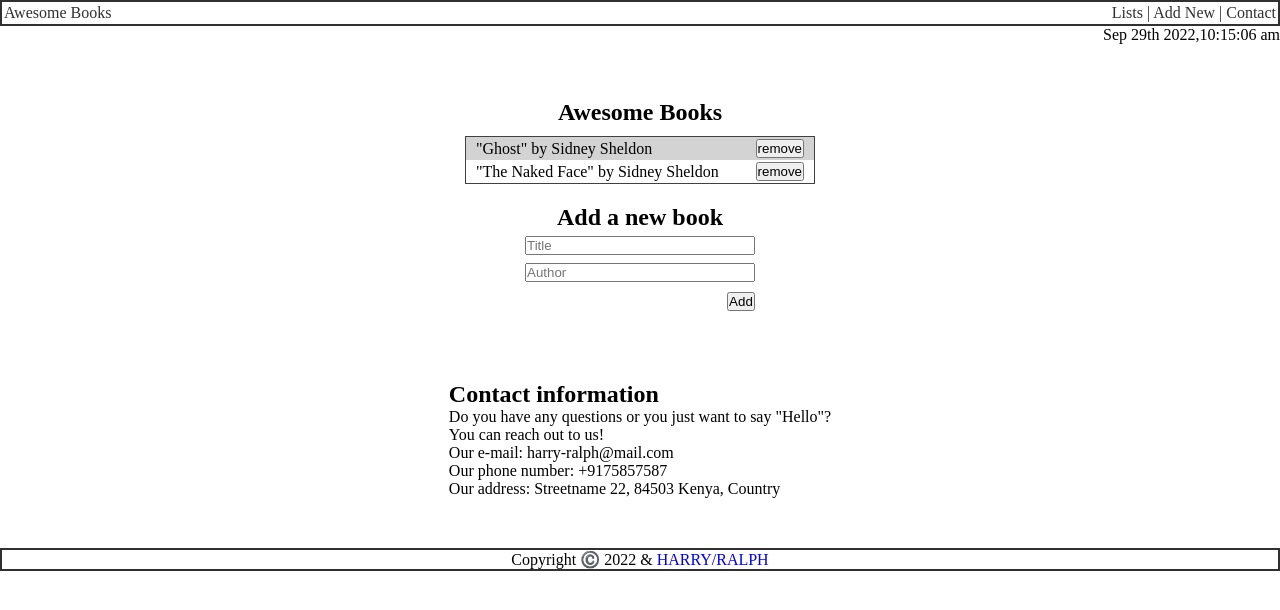
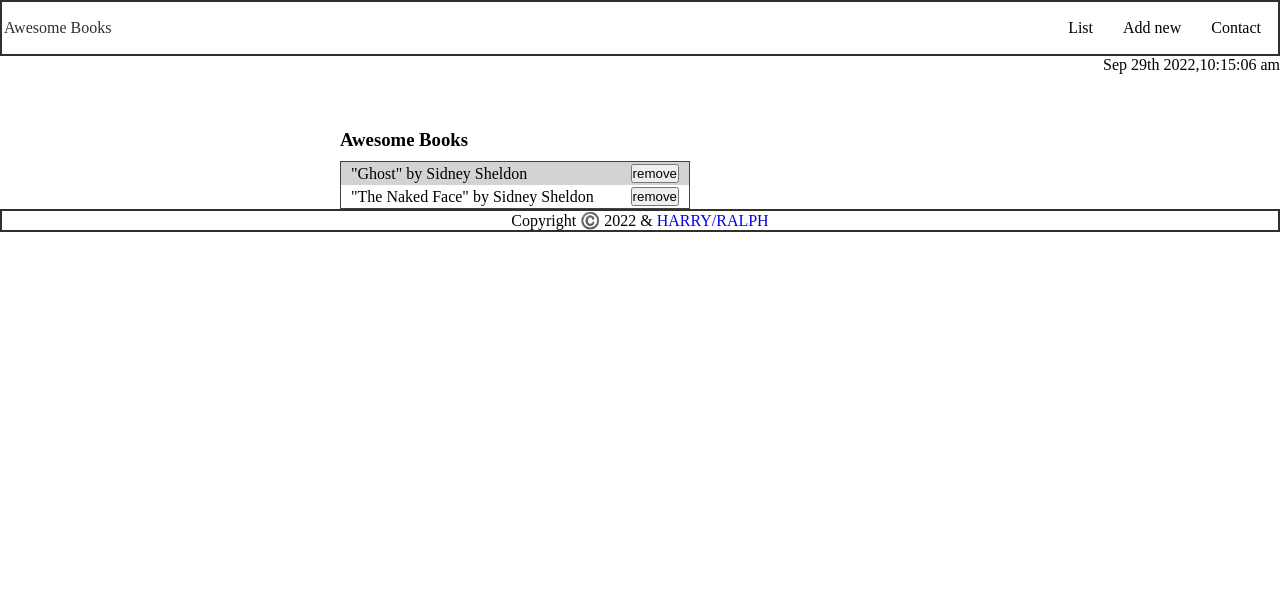
Before and after one commit to eerapheal/Ralph-Harry-book, a website: page index.html in a window 1280 px wide. Drawn offline with Linux system fonts and the light colour scheme.

Commit message:
Add page switcher

```diff
--- a/book.js
+++ b/book.js
@@ -76,7 +76,6 @@ document.addEventListener('DOMContentLoaded', () => {
   allLibrary.getLocalStorage();
 });
 
-
 const time = document.querySelector('.time');
 const date = document.querySelector('.date');
 
@@ -139,3 +138,27 @@ setInterval(() => {
   time.textContent = formatTime(today);
   date.textContent = formatDate(today);
 }, 1000);
+
+function SwitchPage(pageId) {
+  const currentPage = document.querySelector('.pages .page.is-active');
+  currentPage.classList.remove('is-active');
+
+  const nextPage = document.querySelector(`.pages .page[data-page="${pageId}"]`);
+  nextPage.classList.add('is-active');
+}
+
+window.onload = () => {
+  const tabSwitchers = document.querySelectorAll('[data-switcher]');
+
+  for (let i = 0; i < tabSwitchers.length; i += 1) {
+    const tabSwitcher = tabSwitchers[i];
+    const pageId = tabSwitcher.dataset.tab;
+
+    tabSwitcher.addEventListener('click', () => {
+      document.querySelector('.tabs .tab.is-active').classList.remove('is-active');
+      tabSwitcher.parentNode.classList.add('is-active');
+
+      SwitchPage(pageId);
+    });
+  }
+};
--- a/index.html
+++ b/index.html
@@ -12,17 +12,12 @@
     <nav>
       <div id="itemsDiv" class="nav-items">
        <a class="logo" href="#">Awesome Books</a>
-       <div>
-        <a class="nav-link" aria-current="page"
-        data-trigger="contact" href="#">Lists |
-        </a>
-        <a class="nav-link" aria-current="page"
-        data-trigger="contact" href="#">Add New |
-        </a>
-        <a class="nav-link" aria-current="page"
-        data-trigger="contact" href="#">Contact
-        </a>
-       </div>
+       <ul class="tabs">
+        <li class="tab is-active"><a data-switcher data-tab="1" >List</a></li>
+        <li class="tab"><a data-switcher data-tab="2">Add new</a></li>
+        <li class="tab"><a data-switcher data-tab="3">Contact</a></li>
+        </ul>
+
       </div>
       <div id="dateTime">
       <span class="date"></span>
@@ -31,12 +26,12 @@
     </nav>
   </header>
   <main>
-  <section class="heading_container">
+    <section class="pages">
+      <section class="heading_container page is-active" data-page="1">
             <h1 class="awesome">Awesome Books</h1>
             <div class="book-list" id="book-list"></div>
       </section>
-  <section class="form_container">
-        <!-- <div class ="line"></div> -->
+      <section class="form_container page" data-page="2">
             <h2>Add a new book</h2>
             <form id="book-form" class="book-form">
                 <div class="input">
@@ -48,7 +43,7 @@
                 </div>
             </form>
         </section>
-    <section class="contactpage">
+        <section class="contactpage page" data-page="3">
           <div>
             <h2>Contact information</h2>
             <div>
@@ -63,6 +58,7 @@
               </ul>
             </div>
           </div>
+        </section>
       </section>
   </main>
 
--- a/main.css
+++ b/main.css
@@ -6,13 +6,34 @@
   text-decoration: none;
 }
 
+body {
+  height: 100vh;
+}
+
 .nav-items {
   display: flex;
   justify-content: space-between;
   align-items: center;
   border: 2px solid #313030;
   padding: 2px;
+}
 
+header nav .tabs .tab a[data-switcher] {
+  display: block;
+  padding: 15px;
+  cursor: pointer;
+}
+
+.tabs {
+  display: flex;
+}
+
+.pages .page {
+  display: none;
+}
+
+.pages .page.is-active {
+  display: block;
 }
 
 #time {
@@ -23,7 +44,7 @@
 }
 
 .nav-link {
-  color:  #313030;
+  color: #313030;
   gap: 15px;
 }
 
```
Lines whose indentation alone changed are shown as unchanged.
